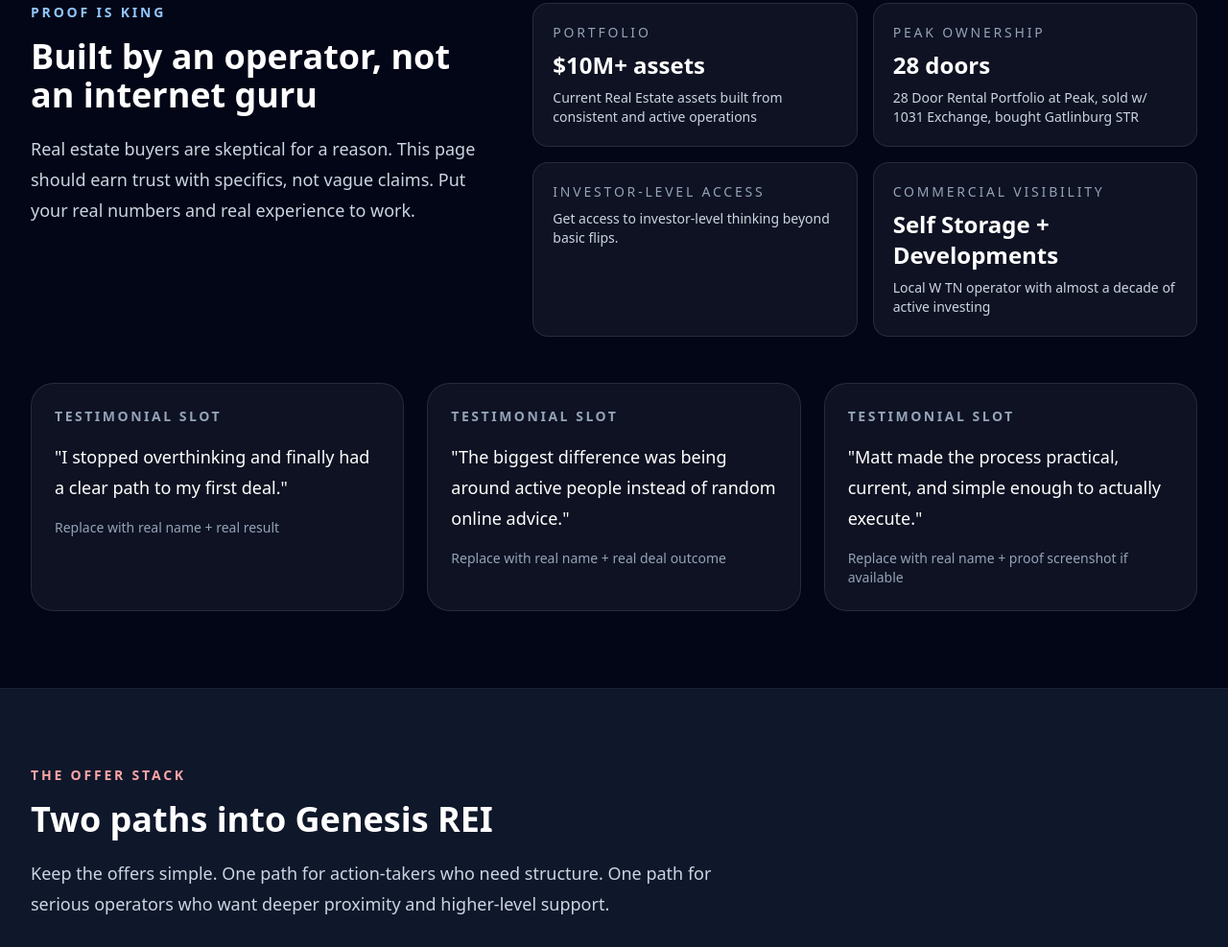
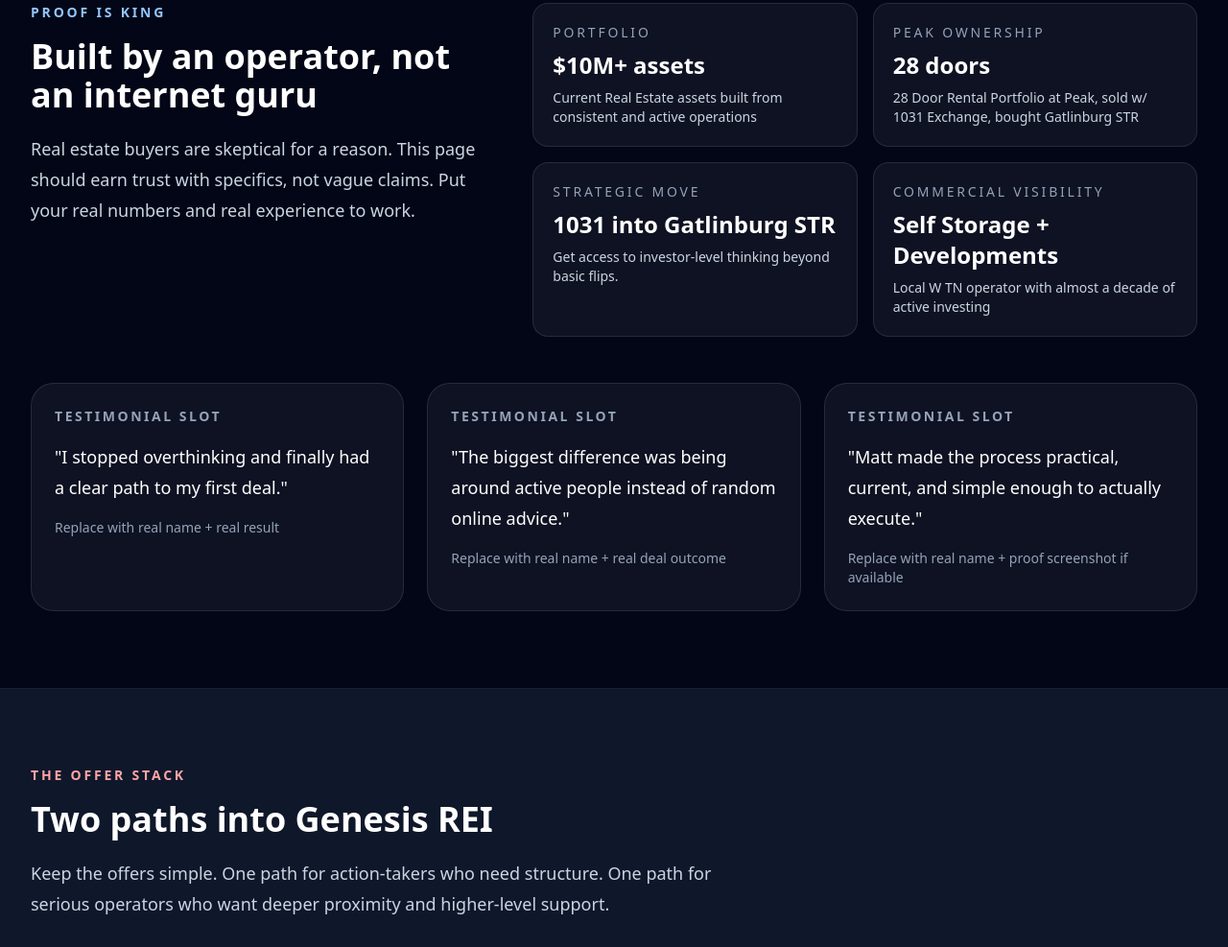
Before and after one commit to matthoover34/genesis-rei, a plain HTML site: page index.html in a window 1280 px wide. Shown: the part 3215-4202 px from the top of the page at 96% size. Drawn offline with nearby package versions, Linux system fonts and the light colour scheme.

Commit message:
Restore 'Strategic move' with '1031 into Gatlinburg STR' and new copy

```diff
--- a/index.html
+++ b/index.html
@@ -237,7 +237,8 @@
  <p class="mt-2 text-sm text-slate-300">28 Door Rental Portfolio at Peak, sold w/ 1031 Exchange, bought Gatlinburg STR</p>
  </div>
  <div class="rounded-2xl border border-white/10 bg-white/5 p-5">
- <div class="text-sm uppercase tracking-[0.2em] text-slate-400">Investor-level access</div>
+ <div class="text-sm uppercase tracking-[0.2em] text-slate-400">Strategic move</div>
+ <div class="mt-2 text-2xl font-black text-white">1031 into Gatlinburg STR</div>
  <p class="mt-2 text-sm text-slate-300">Get access to investor-level thinking beyond basic flips.</p>
  </div>
  <div class="rounded-2xl border border-white/10 bg-white/5 p-5">
```
